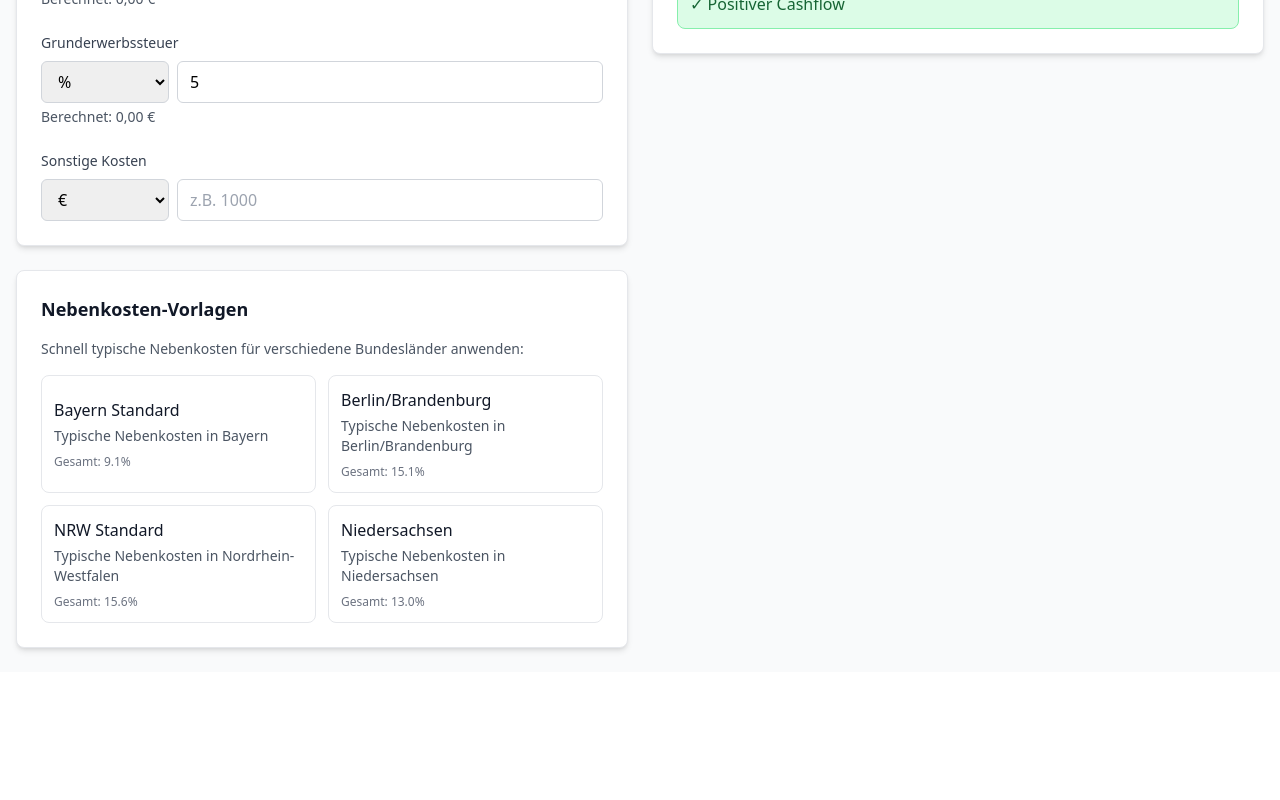
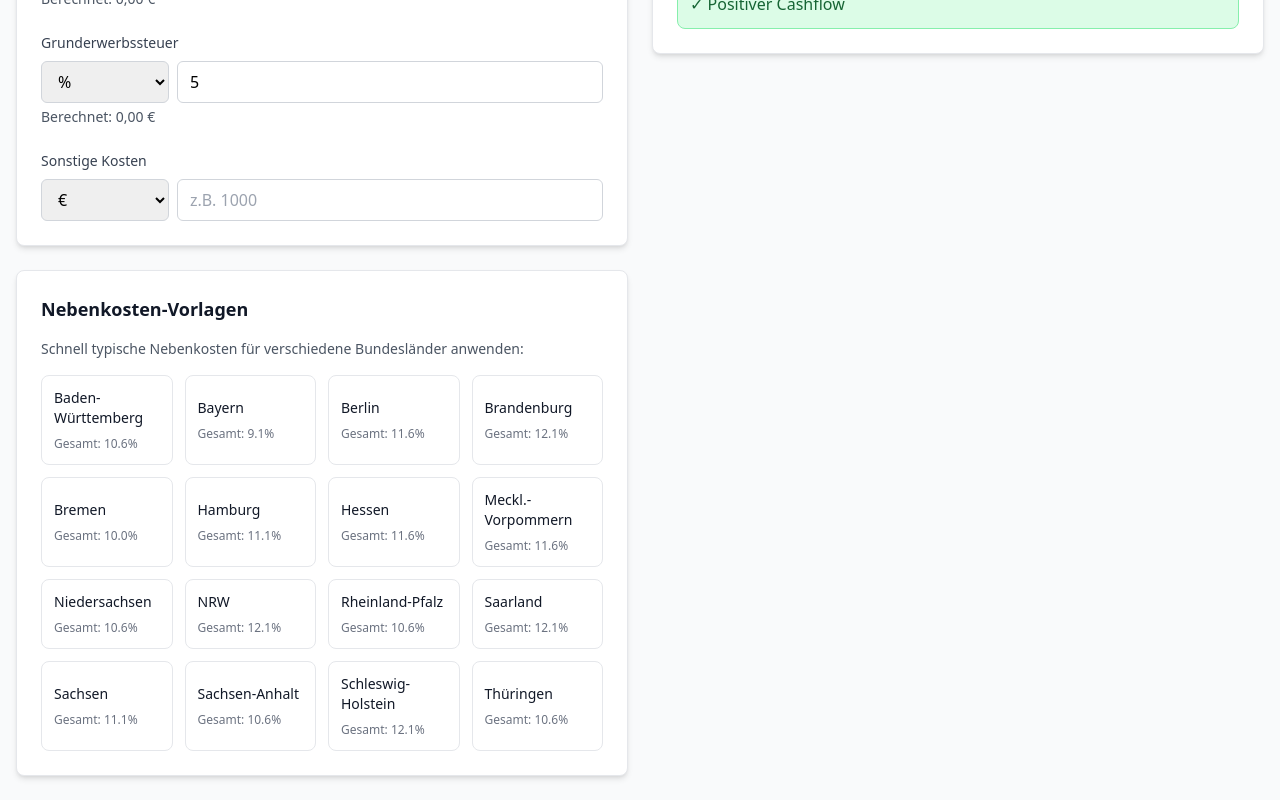
Before and after one commit to mrkwenzel/immo-calculator, a React (Vite) app: page /investment in a window 1280 px wide. Shown: the part 703-1503 px from the top of the page. Before the commit the page ends 1375 px from the top, so only its background shows below. Built offline with nearby package versions, Linux system fonts and the light colour scheme; the HTML template or start-up script is replaced by a standard one.

Commit message:
update nebenkosten presets

```diff
--- a/src/components/NebenkostenPresets.jsx
+++ b/src/components/NebenkostenPresets.jsx
@@ -5,46 +5,22 @@ const NebenkostenPresets = () => {
   const { updateNebenkostenProzent, updateNebenkostenModus } = useCalculation()
 
   const presets = [
-    {
-      name: 'Bayern Standard',
-      description: 'Typische Nebenkosten in Bayern',
-      values: {
-        makler: 3.57,
-        notar: 1.5,
-        grunderwerbssteuer: 3.5,
-        sonstige: 0.5
-      }
-    },
-    {
-      name: 'Berlin/Brandenburg',
-      description: 'Typische Nebenkosten in Berlin/Brandenburg',
-      values: {
-        makler: 7.14,
-        notar: 1.5,
-        grunderwerbssteuer: 6.0,
-        sonstige: 0.5
-      }
-    },
-    {
-      name: 'NRW Standard',
-      description: 'Typische Nebenkosten in Nordrhein-Westfalen',
-      values: {
-        makler: 7.14,
-        notar: 1.5,
-        grunderwerbssteuer: 6.5,
-        sonstige: 0.5
-      }
-    },
-    {
-      name: 'Niedersachsen',
-      description: 'Typische Nebenkosten in Niedersachsen',
-      values: {
-        makler: 6.0,
-        notar: 1.5,
-        grunderwerbssteuer: 5.0,
-        sonstige: 0.5
-      }
-    }
+    { name: 'Baden-Württemberg', values: { makler: 3.57, notar: 1.5, grunderwerbssteuer: 5.0, sonstige: 0.5 } },
+    { name: 'Bayern', values: { makler: 3.57, notar: 1.5, grunderwerbssteuer: 3.5, sonstige: 0.5 } },
+    { name: 'Berlin', values: { makler: 3.57, notar: 1.5, grunderwerbssteuer: 6.0, sonstige: 0.5 } },
+    { name: 'Brandenburg', values: { makler: 3.57, notar: 1.5, grunderwerbssteuer: 6.5, sonstige: 0.5 } },
+    { name: 'Bremen', values: { makler: 2.98, notar: 1.5, grunderwerbssteuer: 5.0, sonstige: 0.5 } },
+    { name: 'Hamburg', values: { makler: 3.57, notar: 1.5, grunderwerbssteuer: 5.5, sonstige: 0.5 } },
+    { name: 'Hessen', values: { makler: 3.57, notar: 1.5, grunderwerbssteuer: 6.0, sonstige: 0.5 } },
+    { name: 'Meckl.-Vorpommern', values: { makler: 3.57, notar: 1.5, grunderwerbssteuer: 6.0, sonstige: 0.5 } },
+    { name: 'Niedersachsen', values: { makler: 3.57, notar: 1.5, grunderwerbssteuer: 5.0, sonstige: 0.5 } },
+    { name: 'NRW', values: { makler: 3.57, notar: 1.5, grunderwerbssteuer: 6.5, sonstige: 0.5 } },
+    { name: 'Rheinland-Pfalz', values: { makler: 3.57, notar: 1.5, grunderwerbssteuer: 5.0, sonstige: 0.5 } },
+    { name: 'Saarland', values: { makler: 3.57, notar: 1.5, grunderwerbssteuer: 6.5, sonstige: 0.5 } },
+    { name: 'Sachsen', values: { makler: 3.57, notar: 1.5, grunderwerbssteuer: 5.5, sonstige: 0.5 } },
+    { name: 'Sachsen-Anhalt', values: { makler: 3.57, notar: 1.5, grunderwerbssteuer: 5.0, sonstige: 0.5 } },
+    { name: 'Schleswig-Holstein', values: { makler: 3.57, notar: 1.5, grunderwerbssteuer: 6.5, sonstige: 0.5 } },
+    { name: 'Thüringen', values: { makler: 3.57, notar: 1.5, grunderwerbssteuer: 5.0, sonstige: 0.5 } }
   ]
 
   const applyPreset = (preset) => {
@@ -63,15 +39,14 @@ const NebenkostenPresets = () => {
       <p className="text-sm text-gray-600 mb-4">
         Schnell typische Nebenkosten für verschiedene Bundesländer anwenden:
       </p>
-      <div className="grid grid-cols-1 sm:grid-cols-2 gap-3">
+      <div className="grid grid-cols-1 sm:grid-cols-2 lg:grid-cols-4 gap-3">
         {presets.map((preset, index) => (
           <button
             key={index}
             onClick={() => applyPreset(preset)}
             className="text-left p-3 border border-gray-200 rounded-lg hover:border-primary-300 hover:bg-primary-50 transition-colors duration-200"
           >
-            <div className="font-medium text-gray-900">{preset.name}</div>
-            <div className="text-sm text-gray-600 mt-1">{preset.description}</div>
+            <div className="font-medium text-gray-900 text-sm">{preset.name}</div>
             <div className="text-xs text-gray-500 mt-2">
               Gesamt: {Object.values(preset.values).reduce((sum, val) => sum + val, 0).toFixed(1)}%
             </div>
```
Also changed, not shown: 1 other file (tests, documents, lock files or other folders).
